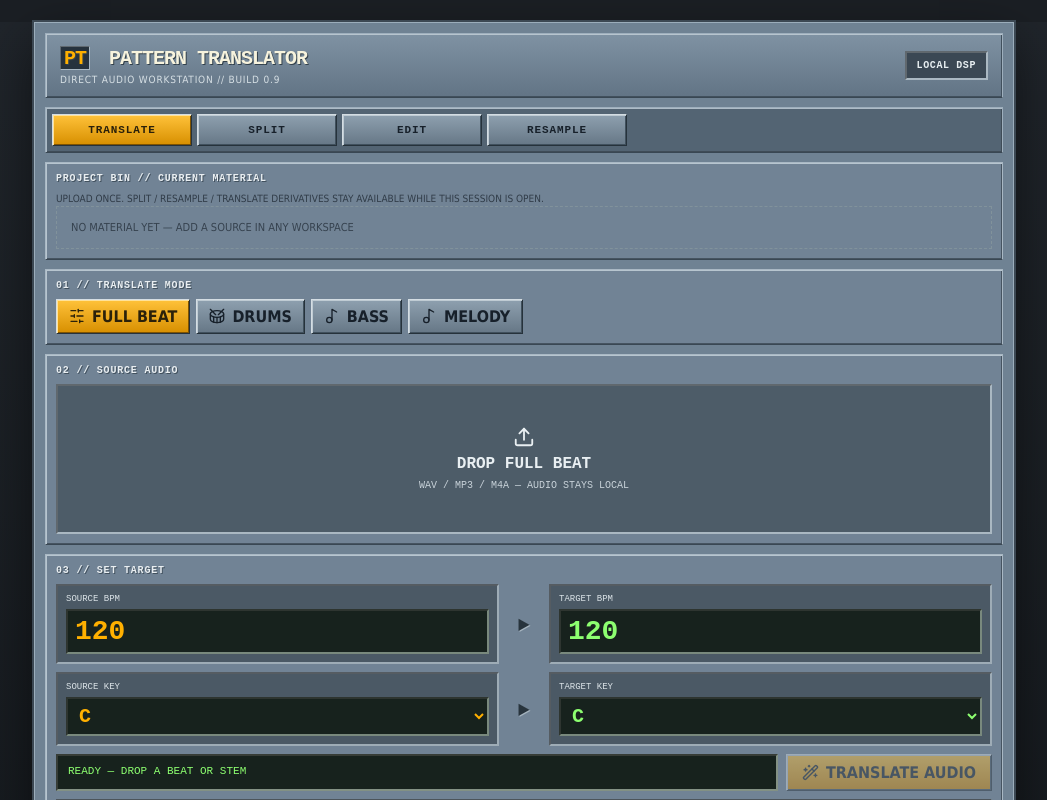
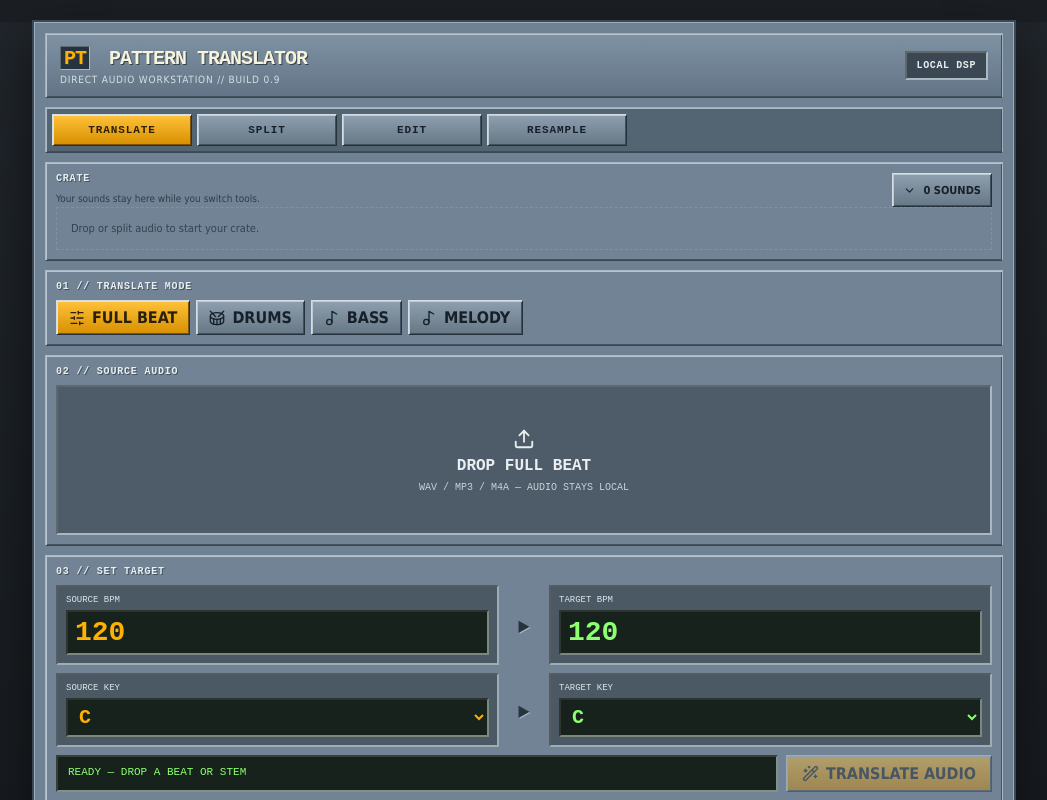
Before and after one commit to bpiper02/pattern-translator-web, a React (Vite) app: page / in a window 1280 px wide. Shown: the top 800 px of the page, without its empty margins (116-1163 px from the left). Built offline with nearby package versions, Linux system fonts and the light colour scheme.

Commit message:
ui(shell): make the Crate persistent and collapsible

```diff
--- a/src/components/AssetBin.tsx
+++ b/src/components/AssetBin.tsx
@@ -1,4 +1,5 @@
-import { ArrowRight, Trash2 } from "lucide-react";
+import { useState } from "react";
+import { ArrowRight, ChevronDown, ChevronUp, Trash2 } from "lucide-react";
 import { assetKindLabel, type ProjectAudioAsset } from "../project/assets";
 import "../assetBin.css";
 
@@ -22,20 +23,34 @@ function canSplit(asset: ProjectAudioAsset) {
 }
 
 export function AssetBin({ assets, onRemove, onClear, onSend }: AssetBinProps) {
+  const [mobileOpen, setMobileOpen] = useState(false);
+
   return (
-    <section className="assetBin module" aria-label="Project asset bin">
+    <aside className={`assetBin module ${mobileOpen ? "mobileOpen" : ""}`} aria-label="Crate">
       <div className="assetBinHeader">
         <div>
-          <div className="moduleTitle">PROJECT BIN // CURRENT MATERIAL</div>
-          <div className="assetBinHint">UPLOAD ONCE. SPLIT / RESAMPLE / TRANSLATE DERIVATIVES STAY AVAILABLE WHILE THIS SESSION IS OPEN.</div>
+          <div className="moduleTitle">CRATE</div>
+          <div className="assetBinHint">Your sounds stay here while you switch tools.</div>
         </div>
+        <div className="assetBinHeaderActions">
+          <button
+            className="crateToggle utilityButton"
+            type="button"
+            aria-expanded={mobileOpen}
+            onClick={() => setMobileOpen((open) => !open)}
+          >
+            {mobileOpen ? <ChevronUp size={13} /> : <ChevronDown size={13} />}
+            {assets.length} {assets.length === 1 ? "SOUND" : "SOUNDS"}
+          </button>
           {assets.length > 0 && (
-          <button className="utilityButton" onClick={onClear}>CLEAR BIN</button>
+            <button className="utilityButton clearCrate" type="button" onClick={onClear}>CLEAR</button>
           )}
         </div>
+      </div>
 
+      <div className="assetBinBody">
         {!assets.length ? (
-        <div className="assetBinEmpty">NO MATERIAL YET — ADD A SOURCE IN ANY WORKSPACE</div>
+          <div className="assetBinEmpty">Drop or split audio to start your crate.</div>
         ) : (
           <div className="assetBinRail">
             {assets.map((asset) => (
@@ -45,19 +60,20 @@ export function AssetBin({ assets, onRemove, onClear, onSend }: AssetBinProps) {
                   <span className="assetOrigin">{asset.origin.toUpperCase()}</span>
                 </div>
                 <b title={asset.file.name}>{asset.label || asset.file.name}</b>
-              <span className="assetMeta">{formatBytes(asset.file.size)} // {asset.parentId ? "DERIVED" : "SOURCE"}</span>
+                <span className="assetMeta">{formatBytes(asset.file.size)} · {asset.parentId ? "DERIVED" : "SOURCE"}</span>
                 <div className="assetSendRow">
-                <button onClick={() => onSend(asset, "resample")}><ArrowRight size={10} /> RESAMPLE</button>
-                <button onClick={() => onSend(asset, "translate")}><ArrowRight size={10} /> TRANSLATE</button>
-                {canSplit(asset) && <button onClick={() => onSend(asset, "split")}><ArrowRight size={10} /> SPLIT</button>}
+                  <button type="button" onClick={() => onSend(asset, "resample")}><ArrowRight size={10} /> SAMPLE</button>
+                  <button type="button" onClick={() => onSend(asset, "translate")}><ArrowRight size={10} /> TRANSFORM</button>
+                  {canSplit(asset) && <button type="button" onClick={() => onSend(asset, "split")}><ArrowRight size={10} /> SPLIT</button>}
                 </div>
-              <button className="assetRemove" aria-label={`Remove ${asset.label}`} onClick={() => onRemove(asset.id)}>
+                <button className="assetRemove" type="button" aria-label={`Remove ${asset.label}`} onClick={() => onRemove(asset.id)}>
                   <Trash2 size={12} /> REMOVE
                 </button>
               </div>
             ))}
           </div>
         )}
-    </section>
+      </div>
+    </aside>
   );
 }
```
Lines whose indentation alone changed are shown as unchanged.
